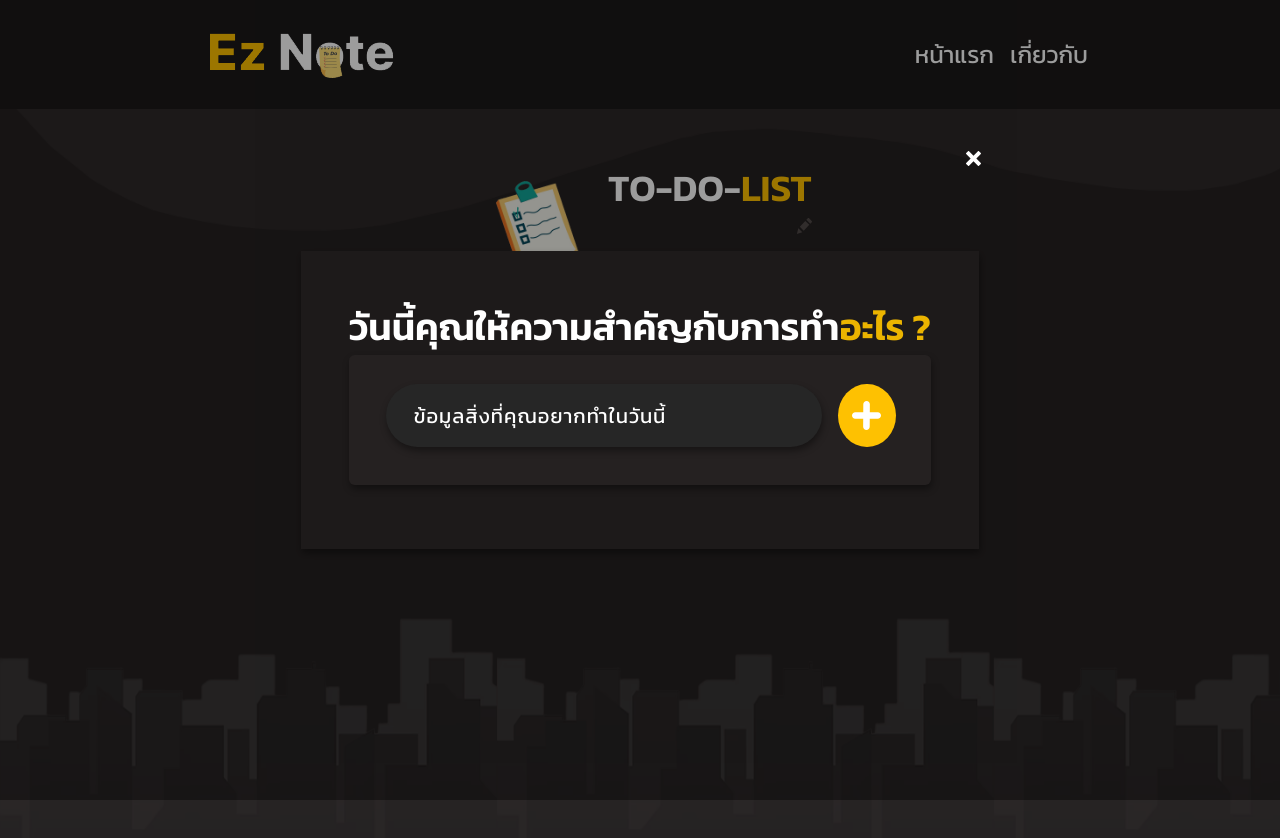
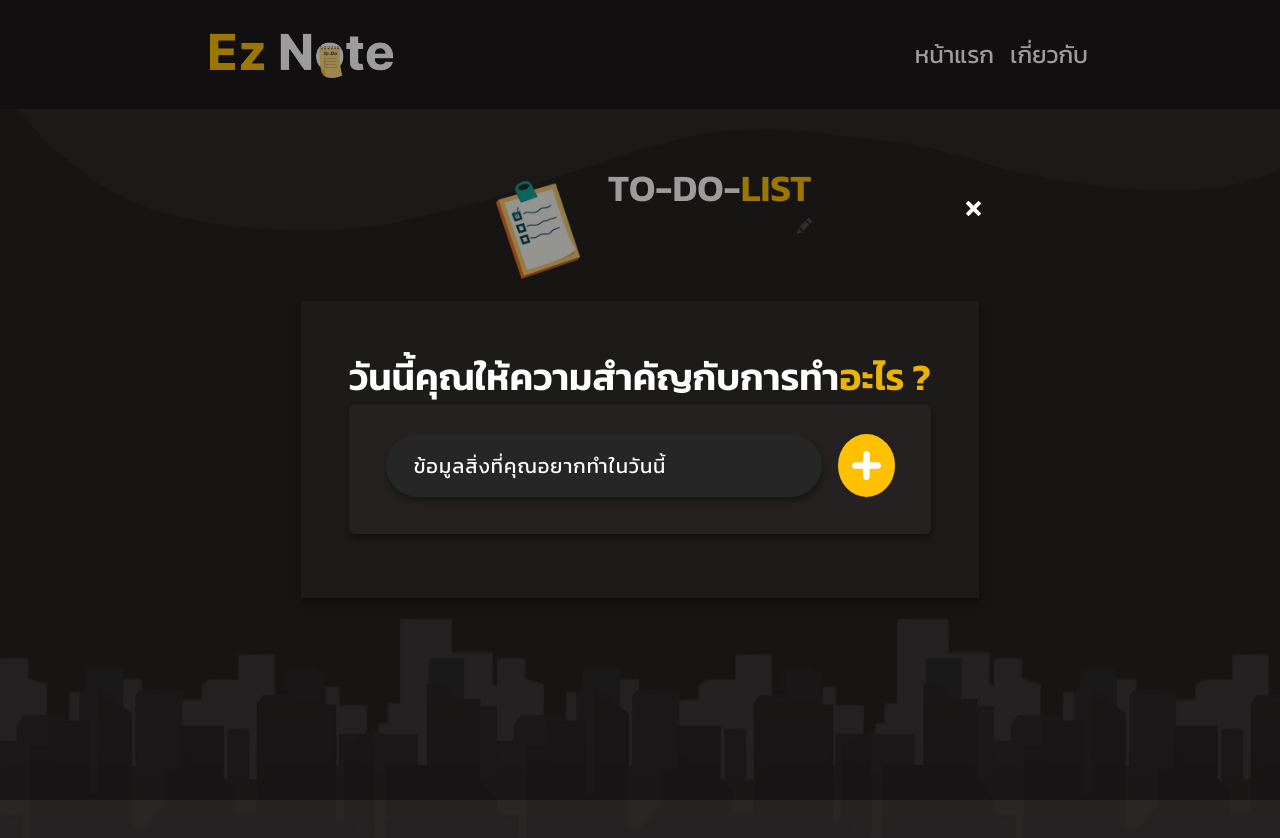
Before and after one commit to Nrcdev751/complete-to-do-list-app, a React (Vite) app: page / in a window 1280 px wide. Shown: the top 838 px of the page. Built offline with nearby package versions, Linux system fonts and the light colour scheme.

Commit message:
add little animation

```diff
--- a/src/App.jsx
+++ b/src/App.jsx
@@ -1,4 +1,4 @@
-import React,{ useState } from 'react'
+import React, { useState, useEffect } from 'react'
 
 // custom hooks
 import Modal from 'react-modal';
@@ -20,12 +20,20 @@ import pen from './assets/edit-pen-icon.svg'
 
 function App() {
   const [data, setData] = useState(null);
-  const [openGreet, SetOpenGreet] = useState(true)
+  const [openGreet, SetOpenGreet] = useState(false)
   const [openModal, SetOpenModal] = useState(false)
   const [tasks, setTasks] = useLocalStorage('react-todo.tasks', []);
   const [previousFocusEl, setPreviousFocusEl] = useState(null);
   const [editedTask, setEditedTask] = useState(null);
   const [isEditing, setIsEditing] = useState(false);
+
+  useEffect(() => {
+    const timer = setTimeout(() => {
+      SetOpenGreet(true);
+    }, 1200); // 1000ms delay (1 second)
+
+    return () => clearTimeout(timer); // clear the timer when the component unmounts
+  }, []);
 
   const addTask = (task) => {
     setTasks(prevState => [...prevState, task])
@@ -71,7 +79,6 @@ function App() {
     setIsEditing(true);
     setPreviousFocusEl(document.activeElement);
   }
-
   return (
     <>
     <Navbar />
@@ -80,21 +87,21 @@ function App() {
 
     <div className="grid-to-do">
         <div className="container">
-          <header>
+          <header >
             <div className="header-img">
-              <img src={note} alt="todonote" />
+              <img src={note} className="ani-note " alt="todonote" />
             </div>
-            <div className="header-info">
+            <div className="header-info ani-header">
               <h1>TO-DO-<span>LIST</span></h1>
-              <div className="header-title">
+              <div className="header-title ">
               <p>{data}</p>
              <button onClick={() =>  SetOpenGreet(true)}>
-                <img src={pen} className="grey" width={15} alt="" />
+                <img src={pen} className="grey " width={15} alt="" />
              </button>
               </div>
             </div>
           </header>
-          <div className="card">
+          <div className="card ani-pop">
             {isEditing && (
               <EditForm
                 editedTask={editedTask}
@@ -113,11 +120,12 @@ function App() {
             <button  onClick={() => SetOpenModal(true)}>
               <img src={info} className="info grey" width={25} alt="" />
             </button>
+
+
+          </div>
             <Infoitem open={openModal} onClose={() => SetOpenModal(false)}/>
             <Greeting openGreet={openGreet} onCloseGreet={() => SetOpenGreet(false)} setData={setData} />
 
-
-          </div>
 
         </div>
 
--- a/src/components/CustomForm.jsx
+++ b/src/components/CustomForm.jsx
@@ -24,7 +24,7 @@ const CustomForm = ({ addTask }) => {
         <input type="text" id="task" className="input" value={task}
         onInput={(e) => setTask(e.target.value)} required autoFocus maxLength={60} placeholder="Enter Task"
         />
-        <label  htmlFor="task"  className="label">กรอกข้อความของท่าน</label>
+        <label  htmlFor="task"  className="label">เพิ่มรายการของท่าน</label>
       </div>
       <button
         className="btn first-btn"
--- a/src/components/EditForm.jsx
+++ b/src/components/EditForm.jsx
@@ -31,7 +31,7 @@ const EditForm = ({ editedTask, updateTask, closeEditMode }) => {
       >
 
       <form
-        className="todo"
+        className="todo ani-pop"
         onSubmit={handleFormSubmit}
         >
 
--- a/src/components/Greeting.jsx
+++ b/src/components/Greeting.jsx
@@ -16,7 +16,7 @@ const Greet = ({ openGreet, onCloseGreet, data, setData }) => {
   if (!openGreet) return null;
   return (
     <div role="dialog" aria-labelledby="greetingMenu">
-      <div className="info-wrapper">
+      <div className="info-wrapper ani-pop">
         <div className="greet-card">
           <button className="cross-btn" onClick={onCloseGreet}>
             <img src={btnx} className="grey" width={15} alt="" />
--- a/src/components/Infoitem.jsx
+++ b/src/components/Infoitem.jsx
@@ -19,7 +19,7 @@ const Info = ({open,onClose }) => {
 
 
 
-        <div className="info-wrapper">
+        <div className="info-wrapper ani-pop">
                 <div className="info-title">
                   <img src={infosym} width={35} alt="" />
                   <p>สัญลักษณ์ประกอบการใช้งาน</p>
@@ -27,12 +27,12 @@ const Info = ({open,onClose }) => {
                     <img src={btnx}  alt="" />
                   </button>
                 </div>
-            <div className="info-card">
+            <div className="info-card ani">
               <button  onClick={onClose} className="cross-btn"><img src={btnx} width={15} alt="" /></button>
                 <div className="info-body">
                  <div className="info-gap">
                   <div className="info-item">
-                      <img src={pen} className="grey mt-1" width={15} alt="" />
+                      <img src={pen} className="grey " width={15} alt="" />
                       <p>สัญลักษณ์สำหรับแก้ไขรายการ</p>
                     </div>
                   <hr/>
--- a/src/components/TaskItem.jsx
+++ b/src/components/TaskItem.jsx
@@ -41,7 +41,7 @@ const TaskItem = ({ task, deleteTask, toggleTask, enterEditMode }) => {
       </div>
       <div className={styles["task-group"]}>
         <button
-          className='btn btn-none'
+          className='btn btn-none grey'
           aria-label={`Update ${task.name} Task `}
           onClick={() => enterEditMode(task)}
         >
@@ -49,7 +49,7 @@ const TaskItem = ({ task, deleteTask, toggleTask, enterEditMode }) => {
         </button>
 
         <button
-          className={`btn btn-none ${styles.delete} `}
+          className={`btn btn-none grey ${styles.delete} `}
           aria-label={`Delete ${task.name} Task`}
           onClick={() => deleteTask(task.id)}
         >
--- a/src/components/TaskItem.module.css
+++ b/src/components/TaskItem.module.css
@@ -75,6 +75,17 @@
   background-color: #FFC100;
 }
 
+.grey {
+  filter: invert(26%) sepia(6%) saturate(790%) hue-rotate(318deg) brightness(84%) contrast(73%);
+  box-shadow: none;
+  transition: 0.3s;
+}
+
+.grey:hover {
+  filter: invert(86%) sepia(21%) saturate(6295%) hue-rotate(358deg) brightness(100%) contrast(106%);
+  transform: translateY(-5px);
+}
+
 .checkbox:checked+label {
   text-decoration: line-through;
   color: #FFC100;
--- a/src/index.css
+++ b/src/index.css
@@ -78,6 +78,7 @@ nav {
   box-shadow: 1px 4px 7px 0px rgba(0,0,0,0.39);
   -webkit-box-shadow: 1px 4px 7px 0px rgba(0,0,0,0.39);
   -moz-box-shadow: 1px 4px 7px 0px rgba(0,0,0,0.39);
+
 }
 
 
@@ -485,6 +486,12 @@ position: relative;
 .grey{
   filter: invert(26%) sepia(6%) saturate(790%) hue-rotate(318deg) brightness(84%) contrast(73%);
   box-shadow: none;
+  transition: 0.3s;
+}
+
+.grey:hover{
+  filter: invert(86%) sepia(21%) saturate(6295%) hue-rotate(358deg) brightness(100%) contrast(106%);
+  transform: translateY(-5px);
 }
 
 .btn-first{
@@ -494,3 +501,100 @@ position: relative;
 textarea:focus, input:focus{
   outline: none;
 }
+
+
+/* Animation */
+
+@keyframes popup {
+  0% {
+    transform: scale(0.3);
+
+  }
+20%{
+
+
+}
+50%{
+    transform: translateY(20px);
+
+}
+100% {
+    transform: scale(1);
+    transform: translateY(50px);
+}
+}
+
+@keyframes note-swing-right {
+	0% {
+		opacity: 0;
+		transform: translateX(-250px) rotate(-200deg);
+	}
+
+	100% {
+		opacity: 1;
+		transform: translateX(0) rotate(0deg);
+	}
+}
+
+@keyframes note-swing-left {
+	0% {
+		opacity: 0;
+		transform: translateX(250px) rotate(200deg);
+	}
+
+	100% {
+		opacity: 1;
+		transform: translateX(0) rotate(0deg);
+	}
+}
+
+@keyframes note-afk {
+	0%,
+	100% {
+		transform: translateY(0);
+	}
+
+	10%,
+	30%,
+	50%,
+	70% {
+		transform: translateY(-8px);
+	}
+
+	20%,
+	40%,
+	60% {
+		transform: translateY(8px);
+	}
+
+	80% {
+		transform: translateY(6.4px);
+	}
+
+	90% {
+		transform: translateY(-6.4px);
+	}
+}
+
+
+.ani-pop{
+  animation-name: popup;
+  animation-duration: 1s;
+  animation-fill-mode: both;
+}
+.ani-note{
+  animation-name: note-swing-right;
+  animation-duration: 1s;
+  animation-fill-mode: both;
+}
+.ani-header{
+  animation-name: note-swing-left;
+  animation-duration: 1s;
+  animation-fill-mode: both;
+}
+.ani-afk{
+  animation-name: note-swing-left;
+  animation-duration: 1s;
+  animation-delay: 2s;
+  animation-fill-mode: both;
+}
```
